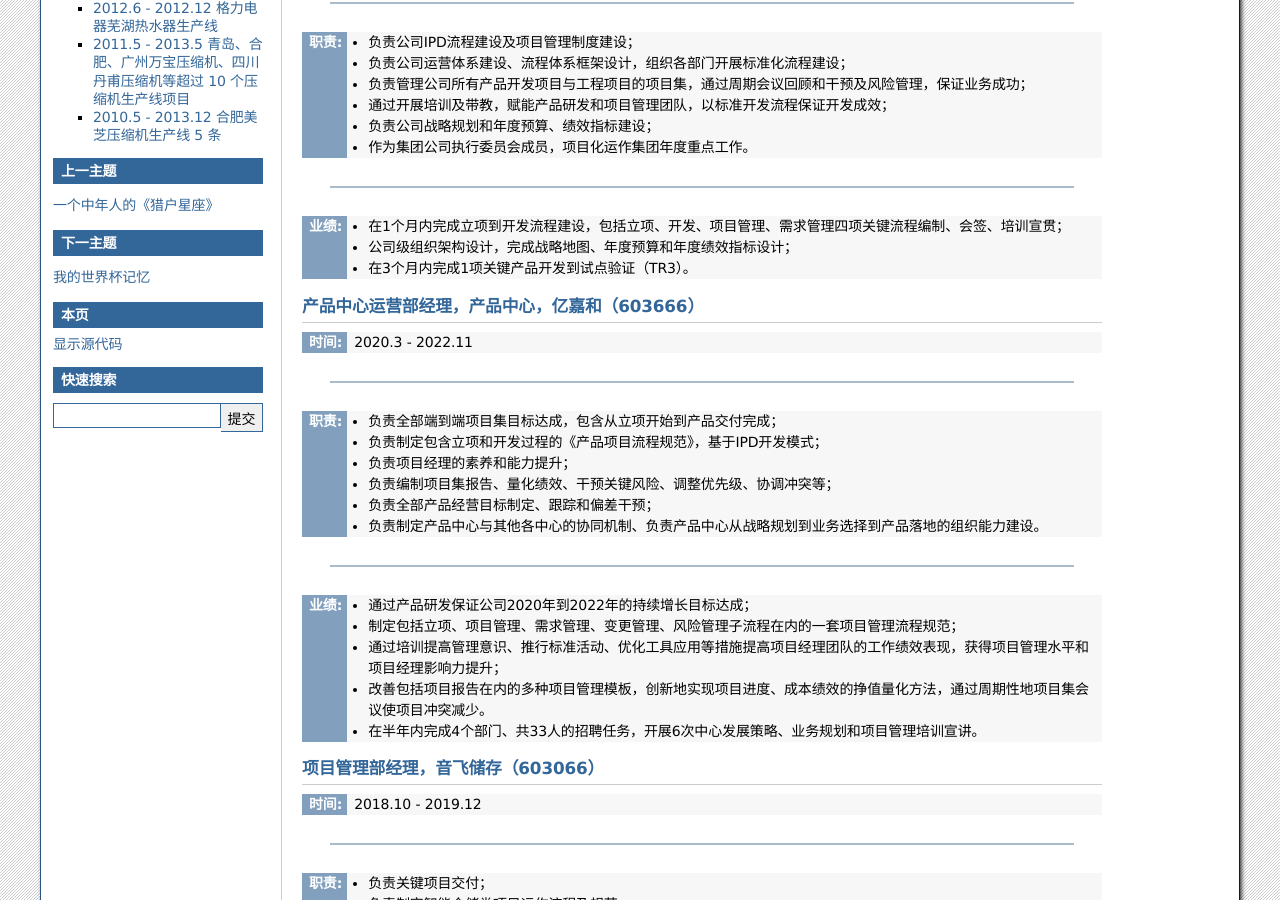
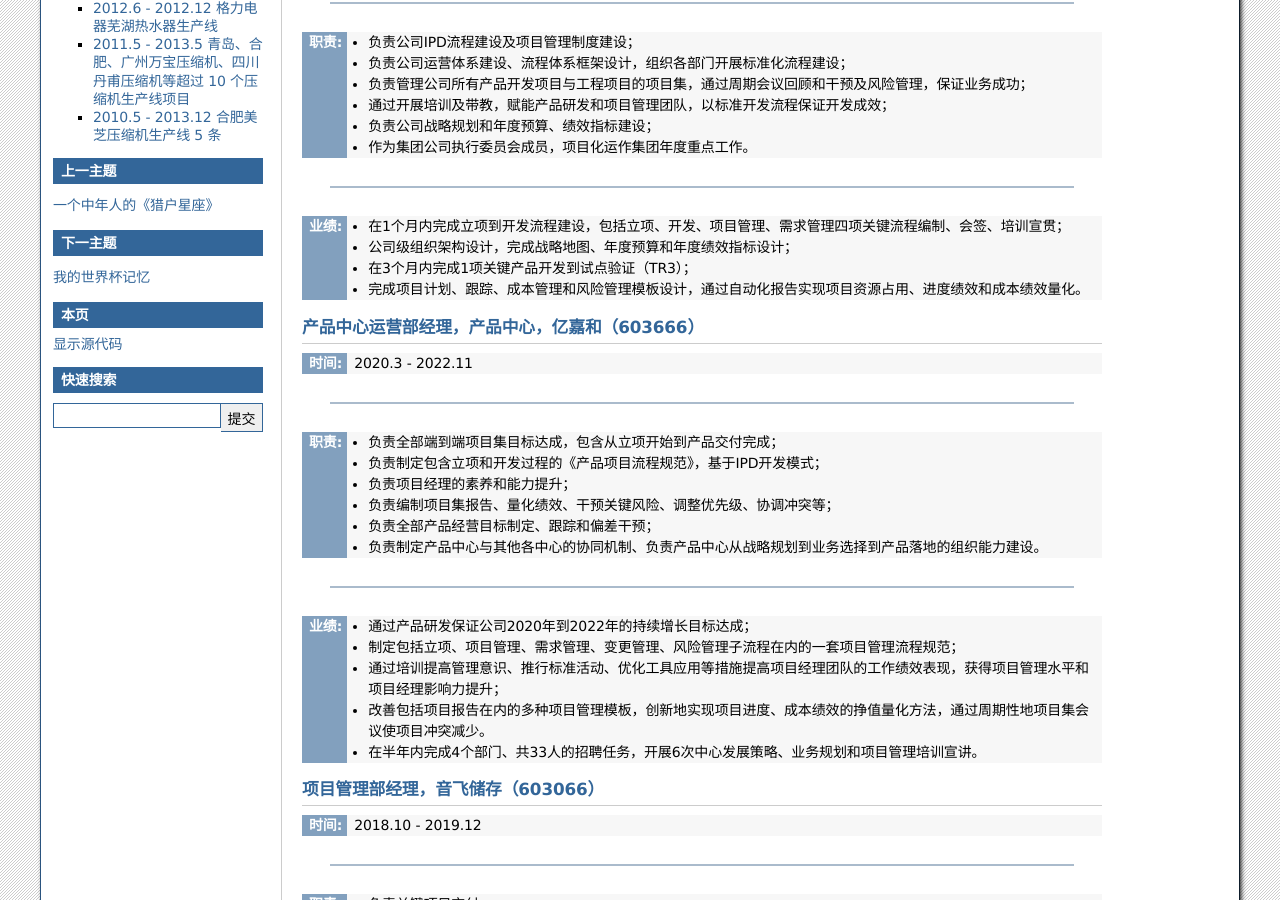
Before and after one commit to cruiurc/cruiurc.github.io, a Sphinx documentation site: the page built from source/miscellaneous/resume.rst, in a window 1280 px wide and 900 px high, scrolled down 704 px. Built offline with Sphinx 7.4.7, drawn with Linux system fonts in a browser that asks for light colours.

Commit message:
20230209

```diff
--- a/source/miscellaneous/resume.rst
+++ b/source/miscellaneous/resume.rst
@@ -45,7 +45,8 @@
 :业绩:
    - 在1个月内完成立项到开发流程建设，包括立项、开发、项目管理、需求管理四项关键流程编制、会签、培训宣贯；
    - 公司级组织架构设计，完成战略地图、年度预算和年度绩效指标设计；
-   - 在3个月内完成1项关键产品开发到试点验证（TR3）。
+   - 在3个月内完成1项关键产品开发到试点验证（TR3）；
+   - 完成项目计划、跟踪、成本管理和风险管理模板设计，通过自动化报告实现项目资源占用、进度绩效和成本绩效量化。
 
 
 产品中心运营部经理，产品中心，亿嘉和（603666）
```
Also changed, not shown: source/diary/diary.rst (+12 -0 lines).
